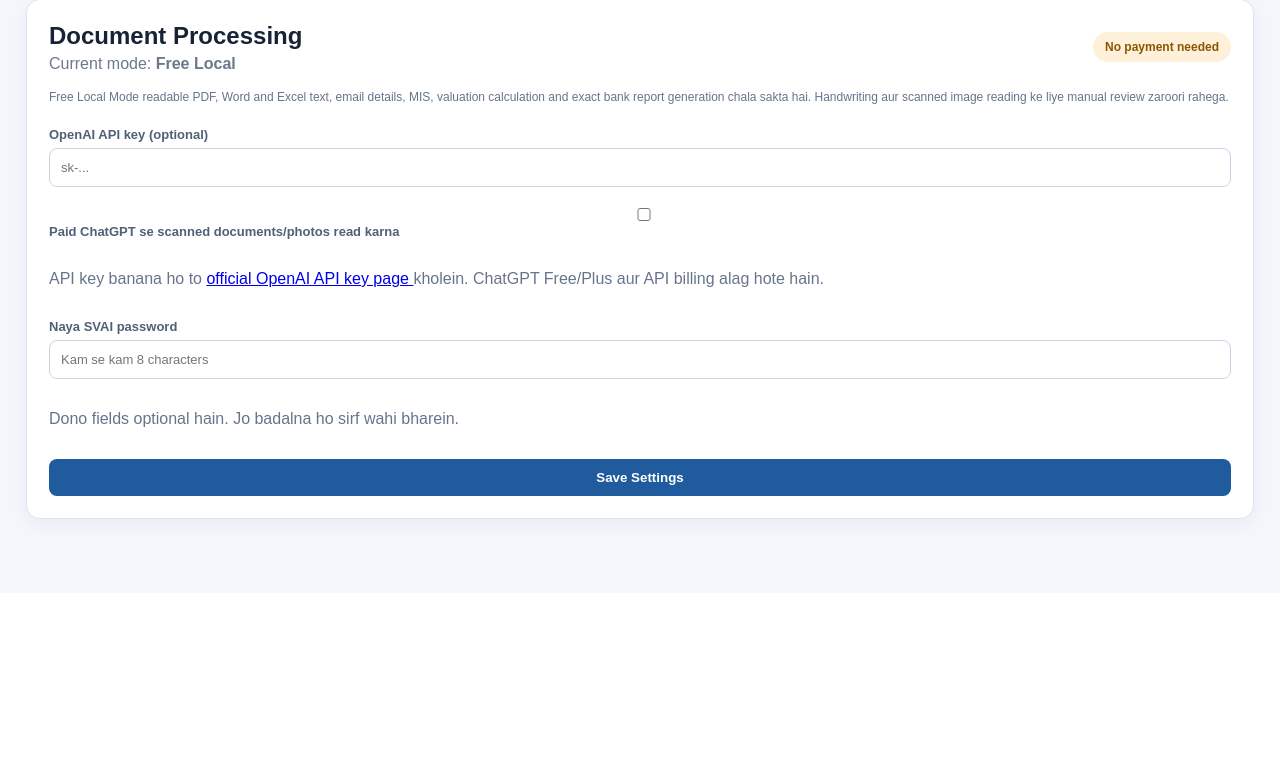
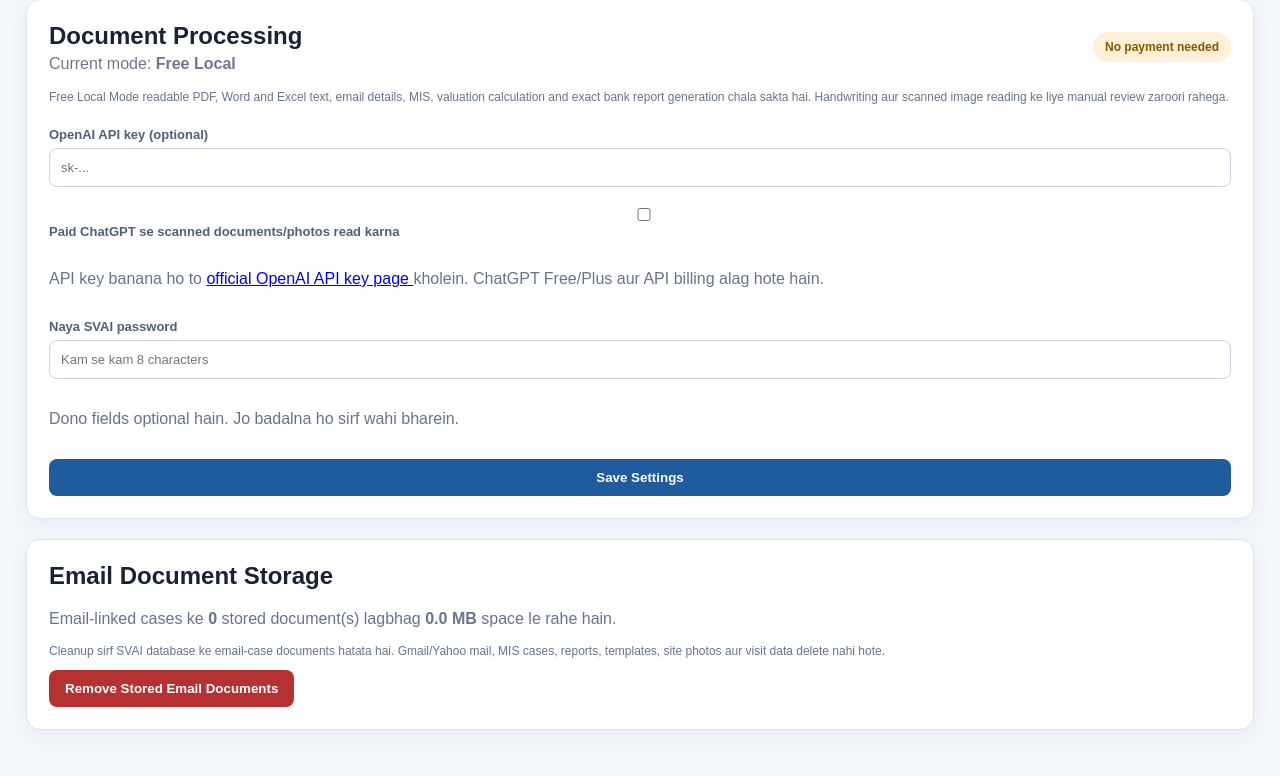
Before and after one commit to Sakshamsvai/SVAI-Production, a Flask app: page /settings in a window 1280 px wide. Shown: the part 207-983 px from the top of the page. Before the commit the page ends 743 px from the top, so only its background shows below. Run offline with Flask 3, Linux system fonts and the light colour scheme; the visitor is signed in with stand-in values (Sample User, id 1); data comes from the database, SQL or seed files in the repository; data that the repository does not hold is empty; some libraries are stand-ins or nearby versions.

Commit message:
Add safe cleanup for stored email documents

```diff
--- a/server.py
+++ b/server.py
@@ -1888,12 +1888,48 @@ def settings_page():
             flash("Koi nayi setting enter nahi ki gayi.", "error")
         return redirect(url_for("settings_page"))
 
+    email_case_ids = db.session.query(ValuationCase.id).filter(
+        ValuationCase.source_email.isnot(None)
+    )
+    email_document_count, email_document_bytes = db.session.query(
+        db.func.count(FileAsset.id),
+        db.func.coalesce(db.func.sum(db.func.length(FileAsset.content)), 0),
+    ).filter(
+        FileAsset.asset_type == "document",
+        FileAsset.case_id.in_(email_case_ids),
+    ).one()
     return render_template(
         "settings.html",
         ai_enabled=ai_enabled(),
         ai_model=OPENAI_MODEL,
         document_ai_enabled=document_ai_enabled(),
-    )
+        email_document_count=email_document_count,
+        email_document_mb=float(email_document_bytes or 0) / (1024 * 1024),
+    )
+
+
+@app.route("/settings/cleanup-email-documents", methods=["POST"])
+@login_required
+def cleanup_email_documents():
+    email_case_ids = db.session.query(ValuationCase.id).filter(
+        ValuationCase.source_email.isnot(None)
+    )
+    documents = FileAsset.query.filter(
+        FileAsset.asset_type == "document",
+        FileAsset.case_id.in_(email_case_ids),
+    ).all()
+    total_bytes = sum(len(item.content or b"") for item in documents)
+    count = len(documents)
+    for item in documents:
+        db.session.delete(item)
+    db.session.commit()
+    flash(
+        f"{count} email-case document(s) delete hue; "
+        f"lagbhag {total_bytes / (1024 * 1024):.1f} MB database space free hui. "
+        "Gmail/Yahoo mails aur MIS cases safe hain.",
+        "success",
+    )
+    return redirect(url_for("settings_page"))
 
 
 def filter_cases_by_dates(query, start_date, end_date):
--- a/templates/settings.html
+++ b/templates/settings.html
@@ -55,4 +55,19 @@
     <button type="submit">Save Settings</button>
   </form>
 </section>
+
+<section class="card">
+  <h2>Email Document Storage</h2>
+  <p>
+    Email-linked cases ke <strong>{{ email_document_count|default(0) }}</strong> stored document(s)
+    lagbhag <strong>{{ "%.1f"|format(email_document_mb|default(0)) }} MB</strong> space le rahe hain.
+  </p>
+  <p class="note">
+    Cleanup sirf SVAI database ke email-case documents hatata hai. Gmail/Yahoo mail,
+    MIS cases, reports, templates, site photos aur visit data delete nahi hote.
+  </p>
+  <form method="post" action="{{ url_for('cleanup_email_documents') }}" onsubmit="return confirm('SVAI me stored email-case documents permanently delete karein? Gmail/Yahoo mails aur MIS safe rahenge.');">
+    <button class="danger" type="submit">Remove Stored Email Documents</button>
+  </form>
+</section>
 {% endblock %}
```
Also changed, not shown: tests/test_smoke.py (+43 -0 lines).
